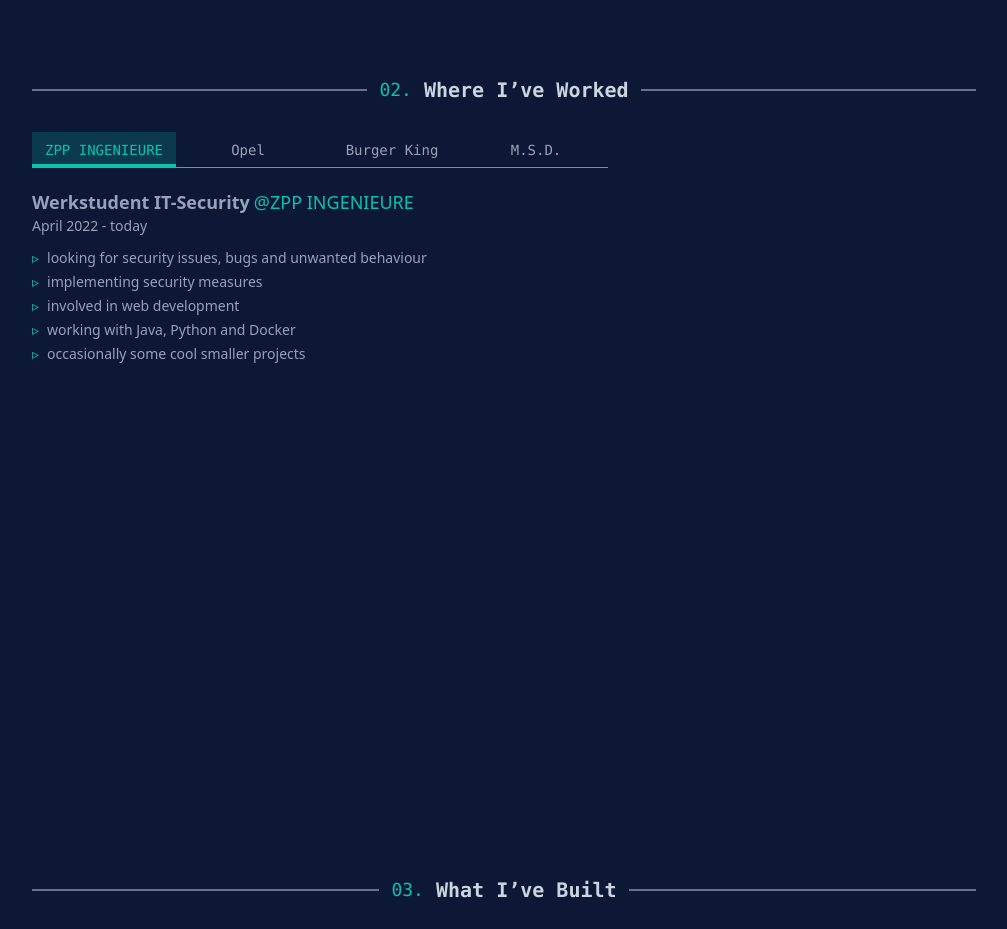
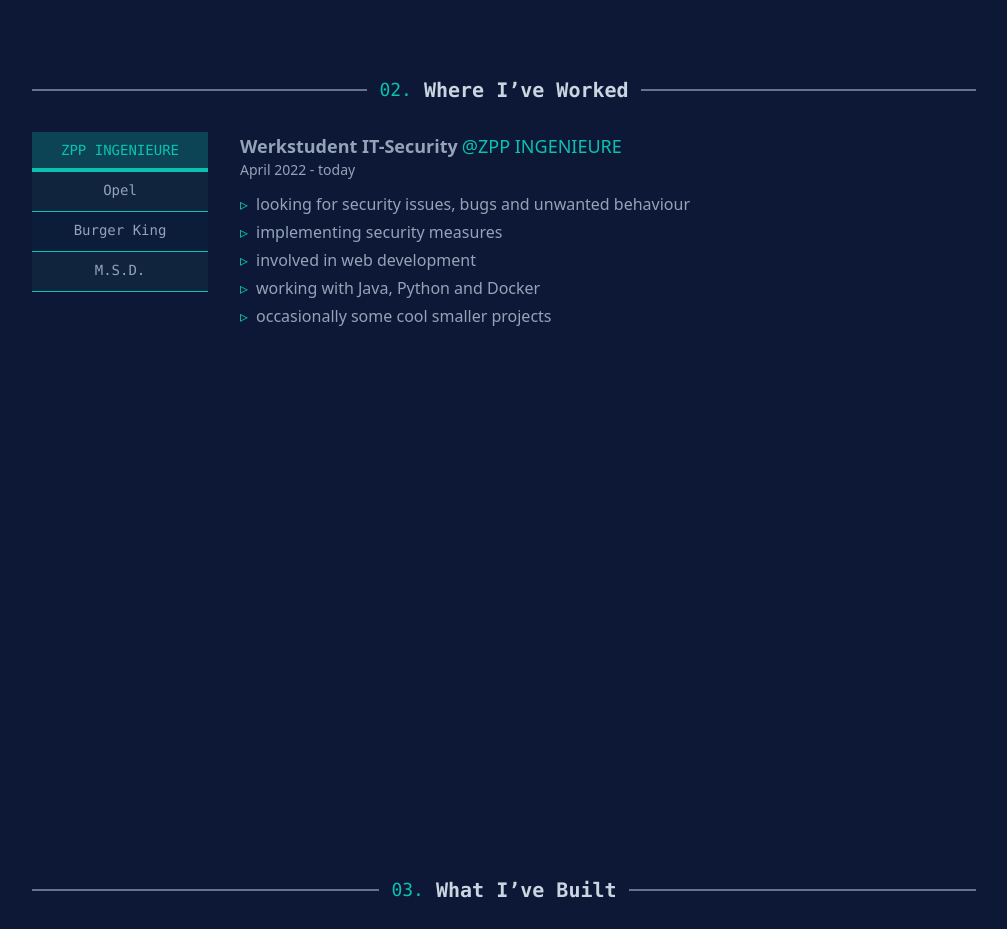
Before and after one commit to tayfunceylan/portfolio, a SvelteKit app: page / in a window 1280 px wide. Shown: the part 1620-2549 px from the top of the page, without its empty margins (136-1143 px from the left). Built offline with nearby package versions, Linux system fonts and the light colour scheme.

Commit message:
- worked on jobs section

```diff
--- a/src/routes/+page.svelte
+++ b/src/routes/+page.svelte
@@ -80,6 +80,7 @@
 		projects .
 	</p>
 	<a
+		target="_blank"
 		href="https://github.com/tayfunceylan"
 		class="mt-7 rounded-md border-2 border-mint-tulip-500 p-4 text-center font-mono text-mint-tulip-500/80 transition-colors duration-500 hover:bg-mint-tulip-500/20 hover:text-mint-tulip-400"
 	>
@@ -136,27 +137,32 @@
 
 <Section title="Where I’ve Worked" id="jobs">
 	<div class="relative">
-		<div class="scrollbar-none flex overflow-scroll">
+		<div class="scrollbar-none flex overflow-scroll md:flex-col">
 			{#each jobs as { company, title, when, href, points }, i}
-				<div
-					class="h-9 shrink-0 basis-36 flex-nowrap truncate text-nowrap pt-2 text-center font-mono text-sm transition-colors has-[:checked]:bg-mint-tulip-500/20"
+				<label
+					for={company}
+					class="h-10 min-w-36 border-b-[1px] border-mint-tulip-500 transition-all duration-700 first:rounded-l
+						last:rounded-r odd:bg-mint-tulip-700/5 even:bg-mint-tulip-300/5 has-[:checked]:border-b-4 has-[:checked]:bg-mint-tulip-500/25 md:w-44
+						md:first:rounded-l-none md:last:rounded-r-none
+					"
 				>
 					<input type="radio" name="company" id={company} class="peer hidden" checked={i === 0} />
-					<label for={company} class="h-5 transition-colors peer-checked:text-mint-tulip-500">
+					<div
+						class="text-nowrap p-2 text-center font-mono text-sm transition peer-checked:text-mint-tulip-500"
+					>
 						{company}
-					</label>
+					</div>
 					<div
-						class="mt-1 h-1 w-full translate-y-3/4 bg-mint-tulip-500 transition-transform duration-1000 ease-in-out peer-checked:translate-y-0"
-					/>
-					<div
-						class="absolute left-0 translate-y-1/4 space-y-3 text-wrap py-5 text-left font-sans
-							opacity-0 transition-all duration-1000 ease-in-out peer-checked:translate-y-0 peer-checked:opacity-100
+						class="pointer-events-none absolute left-0 translate-y-1/4 space-y-3 text-wrap py-5 text-left font-sans opacity-0 transition-all duration-1000
+							ease-in-out peer-checked:translate-y-0 peer-checked:opacity-100 md:left-52 md:top-0 md:py-0
 						"
 					>
 						<div>
 							<div class="flex flex-wrap items-center space-x-1 text-lg">
 								<div class="font-semibold">{title}</div>
-								<a {href} class="text-mint-tulip-500">@{company}</a>
+								<a {href} class="pointer-events-auto text-mint-tulip-500" target="_blank"
+									>@{company}</a
+								>
 							</div>
 							<div class="text-sm">{when}</div>
 						</div>
@@ -171,7 +177,7 @@
 							{/each}
 						</div>
 					</div>
-				</div>
+				</label>
 			{/each}
 		</div>
 	</div>
@@ -195,6 +201,7 @@
 		Feel free to get in touch. You can find me on these social media platforms.
 	</p>
 	<a
+		target="_blank"
 		href="https://www.xing.com/profile/Tayfun_Ceylan3"
 		class="mx-auto mt-2 w-fit rounded-md border-2 border-mint-tulip-500 p-4 font-mono text-mint-tulip-500/80 transition-colors duration-500 hover:bg-mint-tulip-500/20 hover:text-mint-tulip-400"
 	>
```
